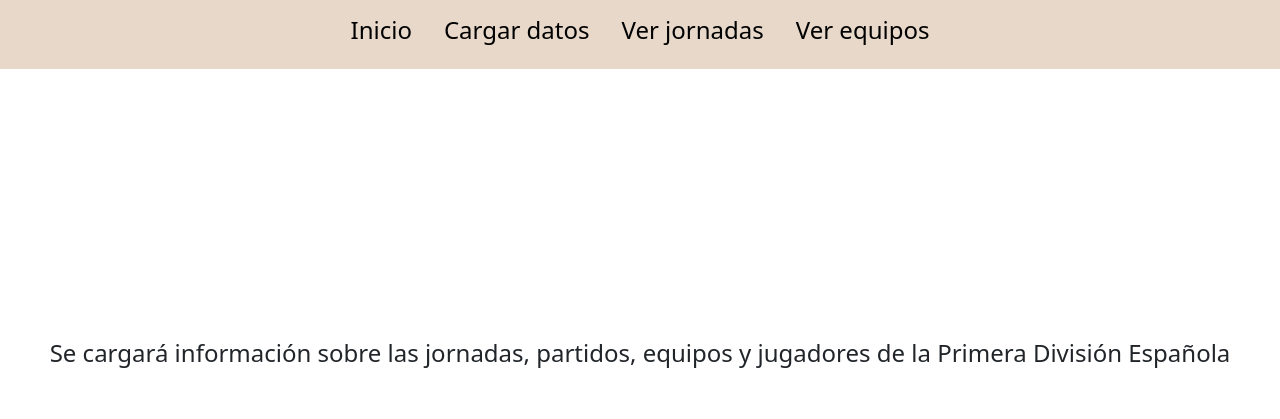
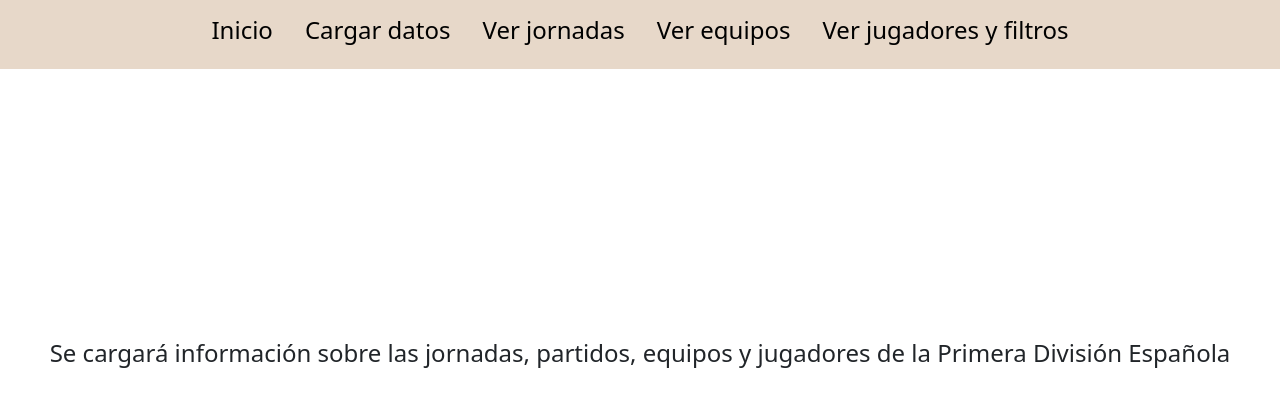
Before and after one commit to Marchabar/foot-scan-pro, a Django app: page /cargar-db/ in a window 1280 px wide. Shown: the top 419 px of the page. Run offline with Django 5.2, Linux system fonts and the light colour scheme; some libraries are stand-ins or nearby versions.

Commit message:
feat: showing jugadores and whoosh schema

```diff
--- a/main/models.py
+++ b/main/models.py
@@ -21,7 +21,6 @@ class Jugador (models.Model):
     dorsal = models.TextField(blank=True)
     posicion = models.CharField(max_length=15, choices=[('Portero', 'Portero'), ('Defensa', 'Defensa'), ('Centrocampista', 'Centrocampista'), ('Delantero', 'Delantero')])
     nacionalidad_nombre = models.TextField(blank=True)
-    nacionalidad = models.URLField(null=True, blank=True)
     foto = models.URLField(null=True, blank=True)
 
     def __str__(self):
--- a/main/populate.py
+++ b/main/populate.py
@@ -4,6 +4,11 @@ import datetime
 from unidecode import unidecode
 from main.models import Jugador, Equipo, Partido, Jornada
 from django.shortcuts import render, redirect
+import os
+import shutil
+from whoosh.fields import Schema, TEXT, ID
+from whoosh.index import create_in
+
 
 
 
@@ -97,10 +102,9 @@ def extraer_jugadores(nombre_equipo):
         edad = jugador.find('td', class_='birthdate').text.strip()
         dorsal = jugador.find('td', class_='num').text.strip()
         posicion = jugador.find_previous('th', class_='axis').text.strip() #this may be wrong
-        nacionalidad = jugador.find('td', class_='ori').find('img')['src']
         nacionalidad_nombre = country_codes.get(jugador.find('td', class_='ori').find('img')['alt'], 'Unknown')
         foto = jugador.find('td', class_='sdata_player_img').find('img')['src']
-        lista_jugadores.append([nombre, equipo, edad, dorsal, posicion, nacionalidad_nombre, nacionalidad, foto])
+        lista_jugadores.append([nombre, equipo, edad, dorsal, posicion, nacionalidad_nombre, foto])
     jugadores_por_equipo[nombre_equipo] = lista_jugadores
     return lista_jugadores
 
@@ -213,7 +217,7 @@ def populate():
         jugadores = jugadores_por_equipo[equipo_nombre]
         for jugador in jugadores:
             num_jugadores += 1
-            jugador = Jugador.objects.create(nombre=jugador[0], equipo=equipo, edad=jugador[2], dorsal=jugador[3], posicion=jugador[4], nacionalidad_nombre=jugador[5],nacionalidad=jugador[6], foto=jugador[7])
+            jugador = Jugador.objects.create(nombre=jugador[0], equipo=equipo, edad=jugador[2], dorsal=jugador[3], posicion=jugador[4], nacionalidad_nombre=jugador[5], foto=jugador[6])
 
     for jornada_data in lista_jornadas:
         num_jornadas += 1
@@ -230,10 +234,25 @@ def populate():
 
     return ((num_jugadores, num_equipos, num_partidos, num_jornadas))
 
+def populate_whoosh():
+    schema_jugadores = Schema(id_jugador=ID(stored=True), nombre=TEXT(stored=True), equipo=TEXT(stored=True), edad=TEXT(stored=True), dorsal=TEXT(stored=True), posicion=TEXT(stored=True), nacionalidad_nombre=TEXT(stored=True))
+
+    if os.path.exists("Index"):
+        shutil.rmtree("Index")
+    os.mkdir("Index")
+
+    ix_jugadores = create_in("Index", schema_jugadores)
+    writer_jugadores = ix_jugadores.writer()
+    lista_jugadores = Jugador.objects.all()
+    for jugador in lista_jugadores:
+        writer_jugadores.update_document(id_jugador=str(jugador.id_jugador), nombre=jugador.nombre, equipo=jugador.equipo.nombre, edad=str(jugador.edad), dorsal=jugador.dorsal, posicion=jugador.posicion, nacionalidad_nombre=jugador.nacionalidad_nombre)
+    writer_jugadores.commit()
+    return len(lista_jugadores)
 
 def cargar(request):
     if request.method == 'POST':
         num_jugadores, num_equipos, num_partidos, num_jornadas = populate()
-        return render(request, 'cargar.html', {'num_jugadores': num_jugadores, 'num_equipos': num_equipos, 'num_partidos': num_partidos, 'num_jornadas': num_jornadas})
+        num_jugadores_whoosh = populate_whoosh()
+        return render(request, 'cargar.html', {'num_jugadores': num_jugadores, 'num_equipos': num_equipos, 'num_partidos': num_partidos, 'num_jornadas': num_jornadas, 'num_jugadores_whoosh': num_jugadores_whoosh})
 
     return render(request, 'confirmacion-cargar.html')
--- a/main/templates/base.html
+++ b/main/templates/base.html
@@ -26,6 +26,9 @@
           <li class="nav-item">
               <a class="nav-link" style="color: #000000;" href="/listado-equipos" onmouseover="this.style.color='#8B4513';" onmouseout="this.style.color='#000000';"><h4>Ver equipos</h4></a>
           </li>
+          <li class="nav-item">
+            <a class="nav-link" style="color: #000000;" href="/listado-jugadores" onmouseover="this.style.color='#8B4513';" onmouseout="this.style.color='#000000';"><h4>Ver jugadores y filtros</h4></a>
+        </li>
       </ul>
     </div>
 
--- a/main/templates/confirmacion-cargar.html
+++ b/main/templates/confirmacion-cargar.html
@@ -29,7 +29,7 @@
                 <button type="button" class="btn-close" data-bs-dismiss="modal" aria-label="Close"></button>
             </div>
             <div class="modal-body">
-                <p>¿Está seguro de que quiere popular la base de datos?. Este proceso llevará unos 2 minutos</p>
+                <p>¿Está seguro de que quiere popular la base de datos y whoosh?. Este proceso llevará unos 2 minutos</p>
             </div>
             <div class="modal-footer">
                 <button type="button" class="btn btn-secondary" data-bs-dismiss="modal">Cancelar</button>
--- a/main/urls.py
+++ b/main/urls.py
@@ -10,5 +10,6 @@ urlpatterns = [
     path('listado-equipos/', views.listado_equipos, name='listado-equipos'),
     path('listado-jornadas/', views.listado_jornadas, name='listado-jornadas'),
     path('listado-jornadas/partidos/<int:id_jornada>/', views.listado_partidos_jornada, name='listado-partidos-jornada'),
+    path('listado-jugadores/', views.listado_jugadores, name='listado-jugadores'),
 
 ]
--- a/main/views.py
+++ b/main/views.py
@@ -1,5 +1,5 @@
 from django.shortcuts import render
-from main.models import Equipo, Jornada, Partido
+from main.models import Equipo, Jornada, Partido, Jugador
 
 
 def index(request):
@@ -17,3 +17,7 @@ def listado_partidos_jornada(request, id_jornada):
     jornada = Jornada.objects.get(id_jornada=id_jornada)
     partidos = Partido.objects.filter(jornada=jornada)
     return render(request, 'listado-partidos-jornadas.html', {'jornada':jornada,'partidos': partidos})
+
+def listado_jugadores(request):
+    jugadores = Jugador.objects.all()
+    return render(request, 'listado-jugadores.html', {'jugadores': jugadores})
```
Also changed, not shown: main/templates/cargar.html (+4 -4 lines), main/templates/listado-jugadores.html (added, +35 -0 lines), db.sqlite3, 3 other files.
